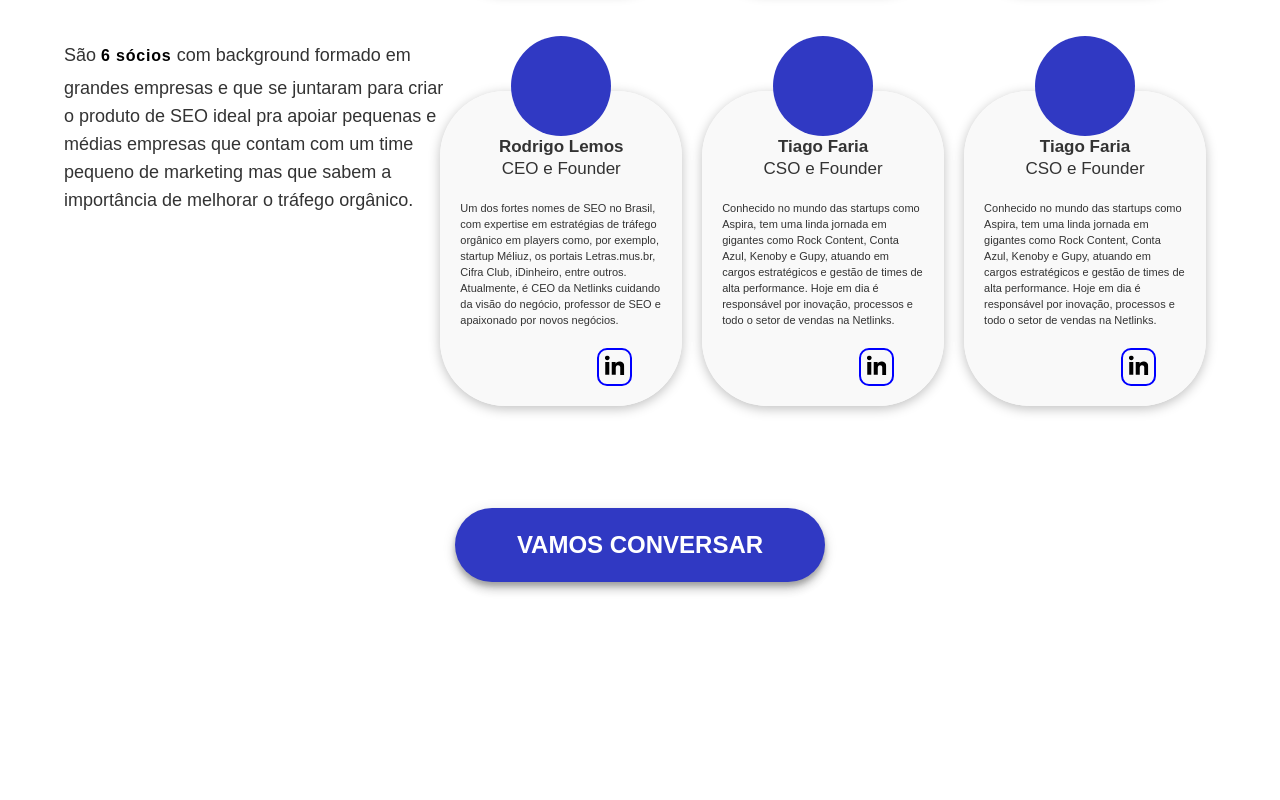
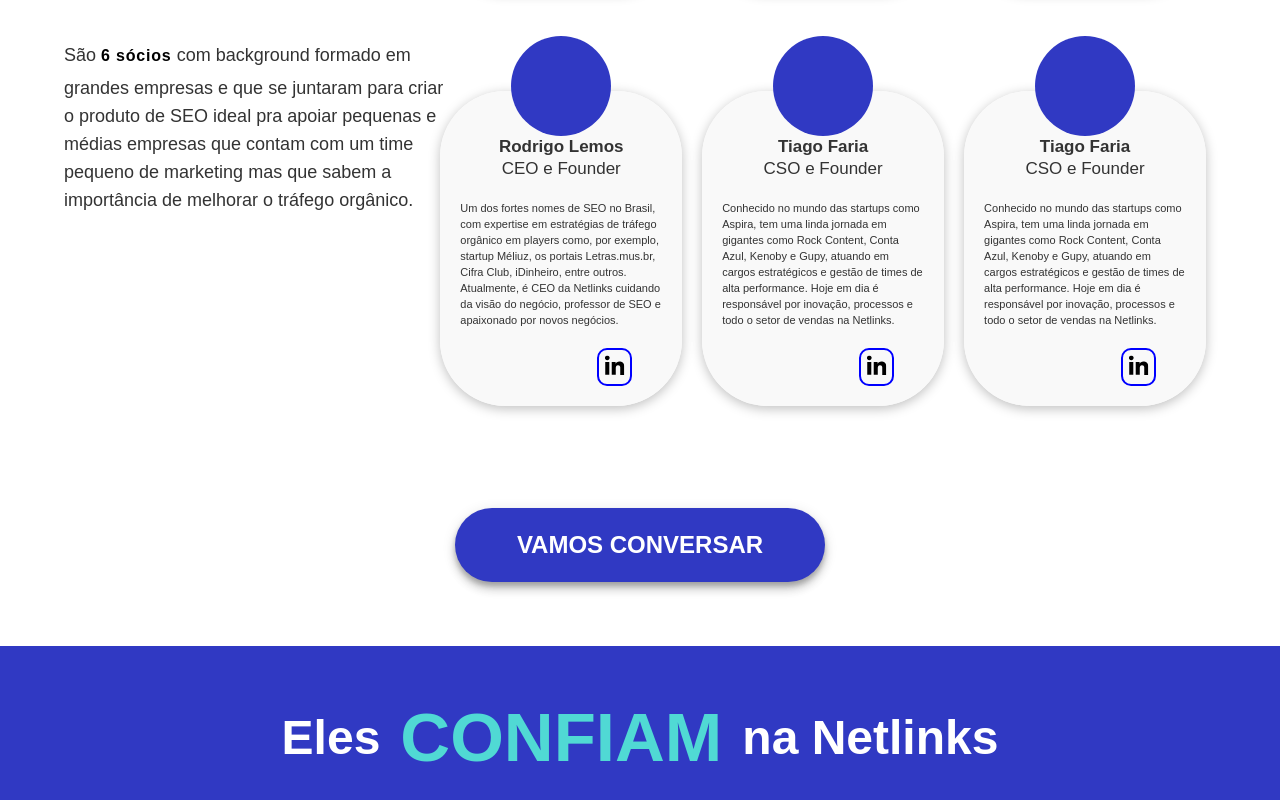
Before and after one commit to IsraelSDev/netlinks, a React (Create React App) app: page / in a window 1280 px wide. Shown: the part 6386-7186 px from the top of the page. Before the commit the page ends 7032 px from the top, so only its background shows below. Built offline with nearby package versions, Linux system fonts and the light colour scheme.

Commit message:
new: banner finish

```diff
--- a/src/App.js
+++ b/src/App.js
@@ -5,6 +5,7 @@
 import About from "./components/About/About";
 import Slider from "./components/Slider/Slider";
 import Liders from "./components/Liders/Liders";
+import Banner from "./components/Banner/Banner";
 
 function App() {
   return (
@@ -14,6 +15,7 @@
       <About />
       <Slider />
       <Liders />
+      <Banner />
     </div>
   );
 }
--- /dev/null
+++ b/src/components/Banner/Banner.jsx
@@ -0,0 +1,13 @@
+import React from 'react';
+import "./banner.css";
+
+const Banner = (props) => {
+
+  return (
+    <div className='banner-container'>
+      <h1>Eles <span>Confiam</span> na Netlinks</h1>
+    </div>
+  );
+}
+
+export default Banner;
--- /dev/null
+++ b/src/components/Banner/banner.css
@@ -0,0 +1,23 @@
+.banner-container {
+  width: 100%;
+  text-align: center;
+  background-color: var(--color-blue);
+  display: flex;
+  justify-content: center;
+  padding: 5% 0;
+}
+.banner-container h1 {
+  align-self: center;
+  font-size: 48px;
+  line-height: 56px;
+  font-weight: 700;
+  color: white;
+  display: flex;
+}
+.banner-container h1 > span {
+  text-transform: uppercase;
+  color: var(--color-cyan);
+  font-size: 69px;
+  font-weight: 900;
+  margin: 0 20px;
+}
```
